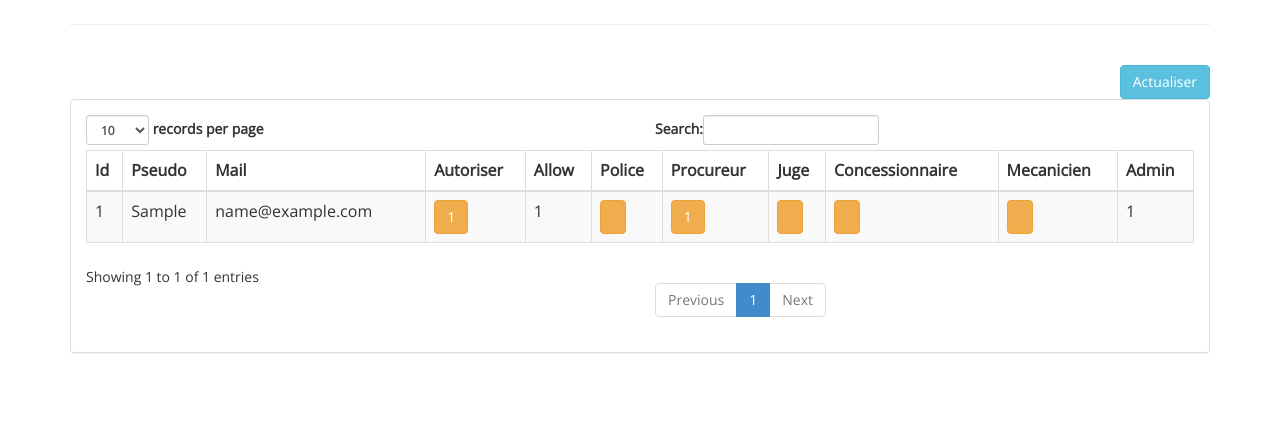
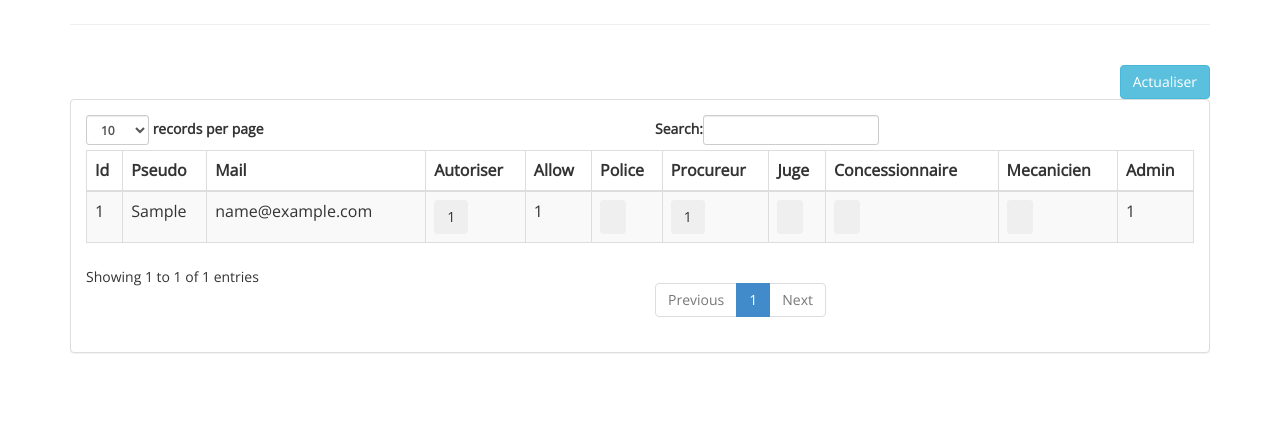
Before and after one commit to brandonfl/SiteLSPD, a PHP site: page /administration.php in a window 1280 px wide. Shown: the part 206-639 px from the top of the page. Run offline with PHP 8.4, Linux system fonts and the light colour scheme; the visitor is signed in with stand-in values (Sample User, id 1); tables that the repository leaves empty hold one stand-in row (values such as "Sample post"); data that the repository does not hold is empty.

Commit message:
edit admin pannel

```diff
--- a/Editer/administration.php
+++ b/Editer/administration.php
@@ -189,7 +189,7 @@ if (isset($_SESSION['id']) and $_SESSION['Admin'] == 1) {
                                                      if($data['Admin'] == 1){
                                                          echo '<form action="administration.php?statut=3" method="post">
         <td>
-                                                             <input type="submit" name="allowItem" class="btn btn-warning" value="' . $data['id'] . '" />
+                                                             <input type="submit" name="allowItem" class="btn btn-warningg" value="' . $data['id'] . '" />
                                                      </td></form>';
                                                      }else{
                                                     if($data['allowed'] == 1){
@@ -215,7 +215,7 @@ if (isset($_SESSION['id']) and $_SESSION['Admin'] == 1) {
                                                    if($data['Admin'] == 1){
                                                        echo '<form action="administration.php?statut=3" method="post">
         <td>
-                                                             <input type="submit" name="allowItem" class="btn btn-warning" value="' . $data['police'] . '" />
+                                                             <input type="submit" name="allowItem" class="btn btn-warningg" value="' . $data['police'] . '" />
                                                      </td></form>';
                                                    }else{
                                                        if($data['police'] == 1){
@@ -238,7 +238,7 @@ if (isset($_SESSION['id']) and $_SESSION['Admin'] == 1) {
                                                    if($data['Admin'] == 1){
                                                        echo '<form action="administration.php?statut=3" method="post">
         <td>
-                                                             <input type="submit" name="allowItem" class="btn btn-warning" value="' . $data['procureur'] . '" />
+                                                             <input type="submit" name="allowItem" class="btn btn-warningg" value="' . $data['procureur'] . '" />
                                                      </td></form>';
                                                    }else{
                                                        if($data['procureur'] == 1){
@@ -261,7 +261,7 @@ if (isset($_SESSION['id']) and $_SESSION['Admin'] == 1) {
                                                    if($data['Admin'] == 1){
                                                        echo '<form action="administration.php?statut=3" method="post">
         <td>
-                                                             <input type="submit" name="allowItem" class="btn btn-warning" value="' . $data['juge'] . '" />
+                                                             <input type="submit" name="allowItem" class="btn btn-warningg" value="' . $data['juge'] . '" />
                                                      </td></form>';
                                                    }else{
                                                        if($data['juge'] == 1){
@@ -284,7 +284,7 @@ if (isset($_SESSION['id']) and $_SESSION['Admin'] == 1) {
                                                    if($data['Admin'] == 1){
                                                        echo '<form action="administration.php?statut=3" method="post">
         <td>
-                                                             <input type="submit" name="allowItem" class="btn btn-warning" value="' . $data['concessionnaire'] . '" />
+                                                             <input type="submit" name="allowItem" class="btn btn-warningg" value="' . $data['concessionnaire'] . '" />
                                                      </td></form>';
                                                    }else{
                                                        if($data['concessionnaire'] == 1){
@@ -307,7 +307,7 @@ if (isset($_SESSION['id']) and $_SESSION['Admin'] == 1) {
                                                    if($data['Admin'] == 1){
                                                        echo '<form action="administration.php?statut=3" method="post">
         <td>
-                                                             <input type="submit" name="allowItem" class="btn btn-warning" value="' . $data['mecanicien'] . '" />
+                                                             <input type="submit" name="allowItem" class="btn btn-warningg" value="' . $data['mecanicien'] . '" />
                                                      </td></form>';
                                                    }else{
                                                        if($data['mecanicien'] == 1){
```
